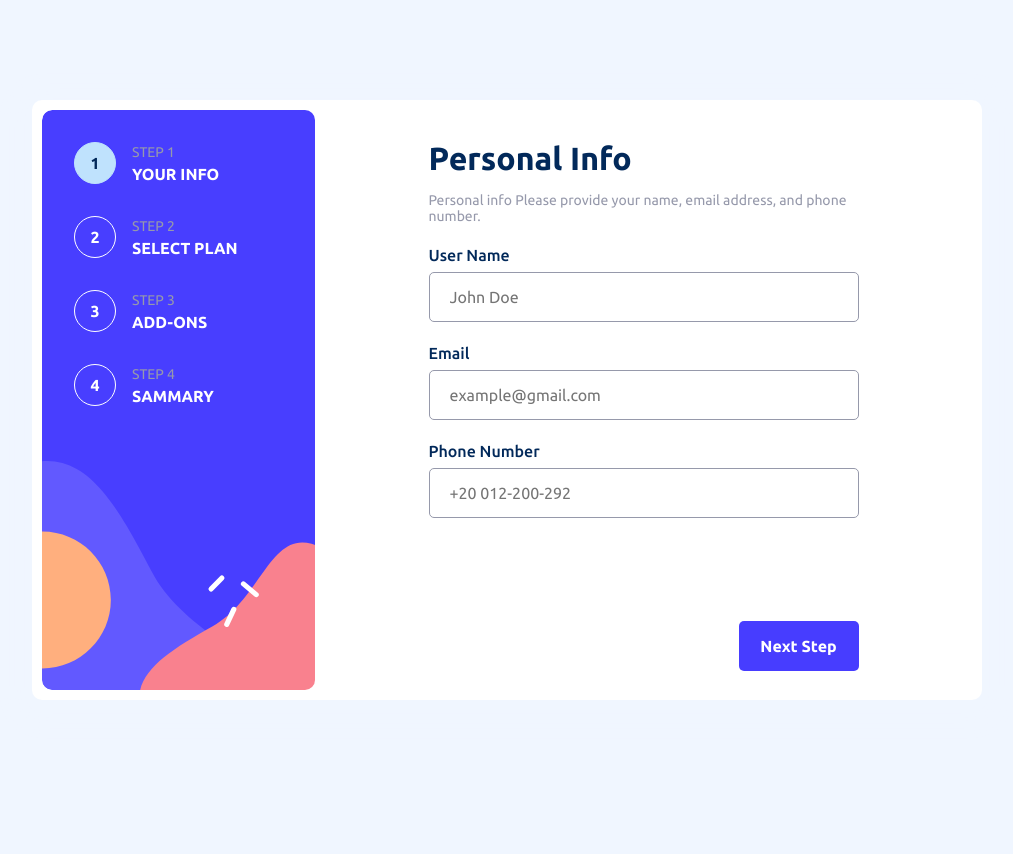
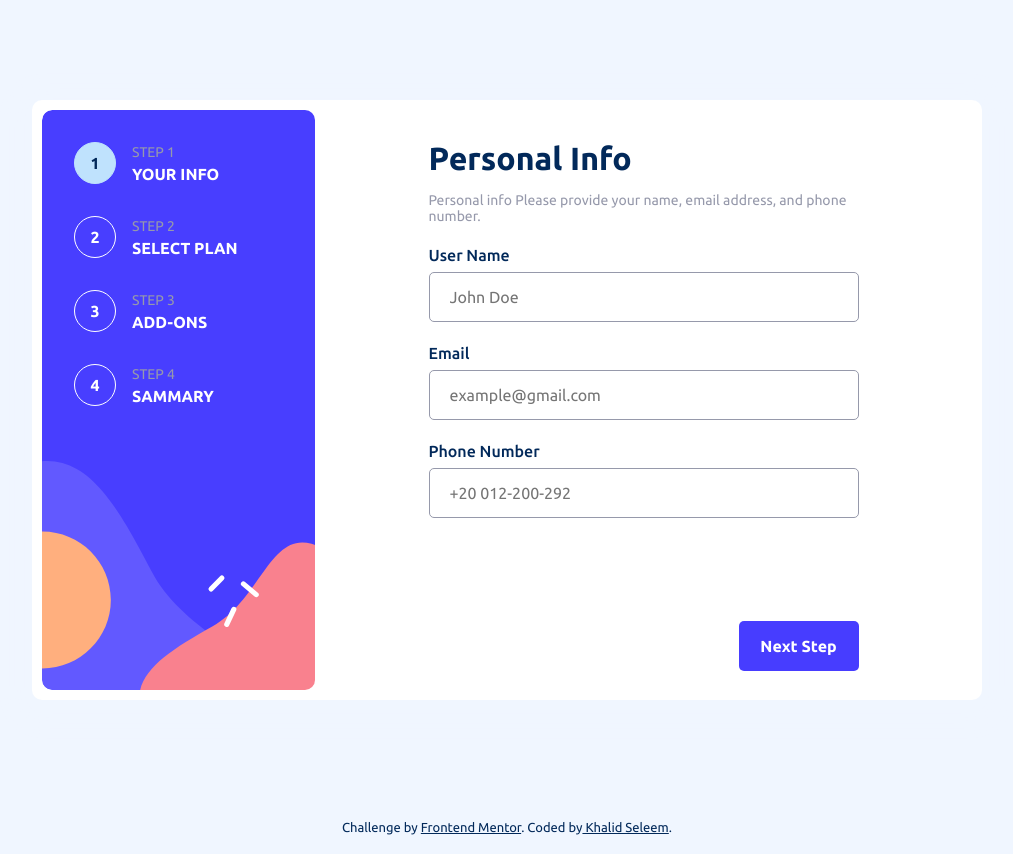
Before and after one commit to khaledseleem0/multi-step-form, a Next.js app: page / in a window 1280 px wide. Shown: the whole page, without its empty margins (133-1146 px from the left). Before the commit the page ends 800 px from the top, so only its background shows below. Built offline with nearby package versions, Linux system fonts and the light colour scheme.

Commit message:
second commit

```diff
--- a/pages/index.js
+++ b/pages/index.js
@@ -31,9 +31,14 @@ export default function Home() {
     }
   }
   return (
+    <>
+
+
     <div className={styles.container}>
       <Head>
-        <title>Form</title>
+        <title>Frontend Mentor | Multi-step form</title>
+
+
         <meta name="description" content="Multi Step Form" />
         <link rel="icon" href="/favicon-32x32.png" />
       </Head>
@@ -45,7 +50,14 @@ export default function Home() {
             <Controls navigator={[Context, setContext]} />
           )}
         </div>
+
       </div>
+
     </div>
+    <div class="attribution">
+  Challenge by <a href="https://www.frontendmentor.io?ref=challenge" target="_blank">Frontend Mentor</a>.
+  Coded by<a href="https://twitter.com/@Khaled70834970"> Khalid Seleem</a>.
+</div>
+ </>
   );
 }
--- a/styles/globals.css
+++ b/styles/globals.css
@@ -14,7 +14,12 @@ body{
      background-color:#eef5ff;
      background:var(--Magnolia);
 }
-
+.attribution{
+     text-align: center;
+     /* width: 100%; */
+     padding: 20px;
+     font-size: 13px;
+   }
 /* */
 
 button{
```
